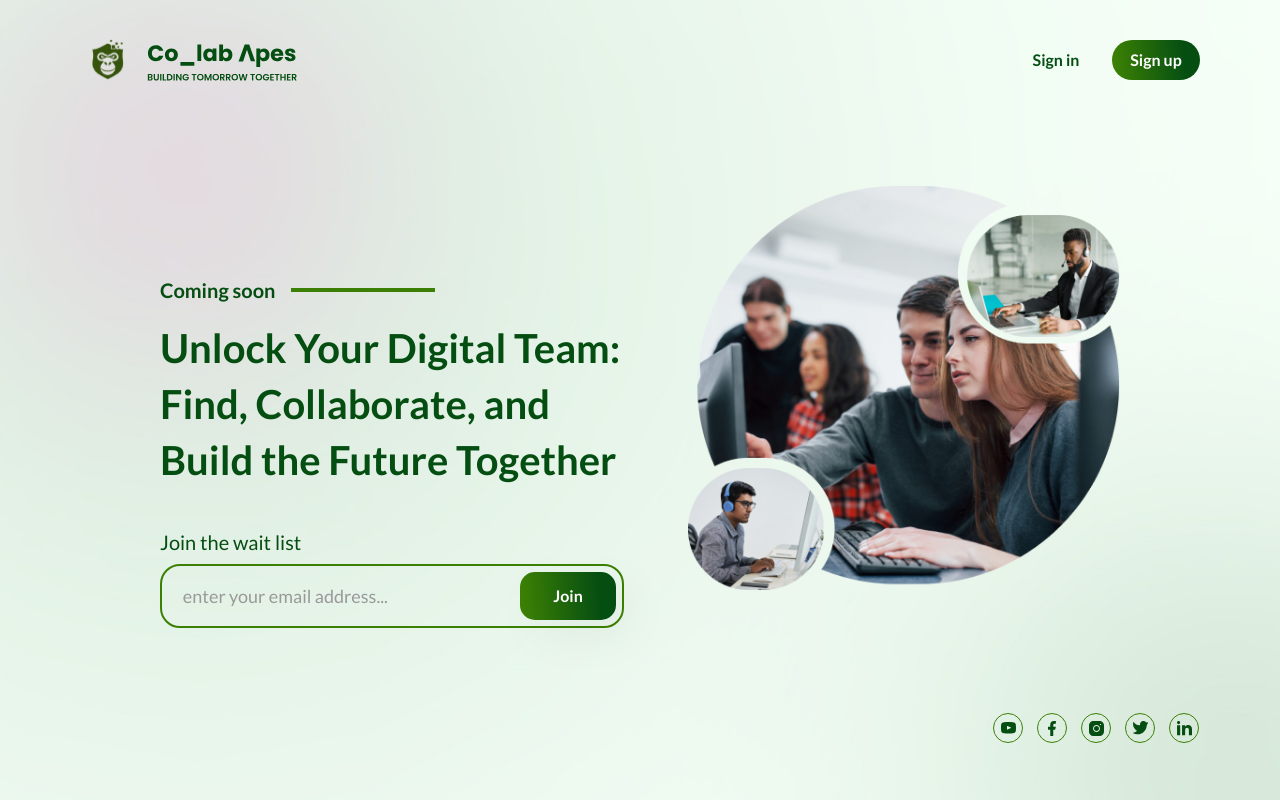
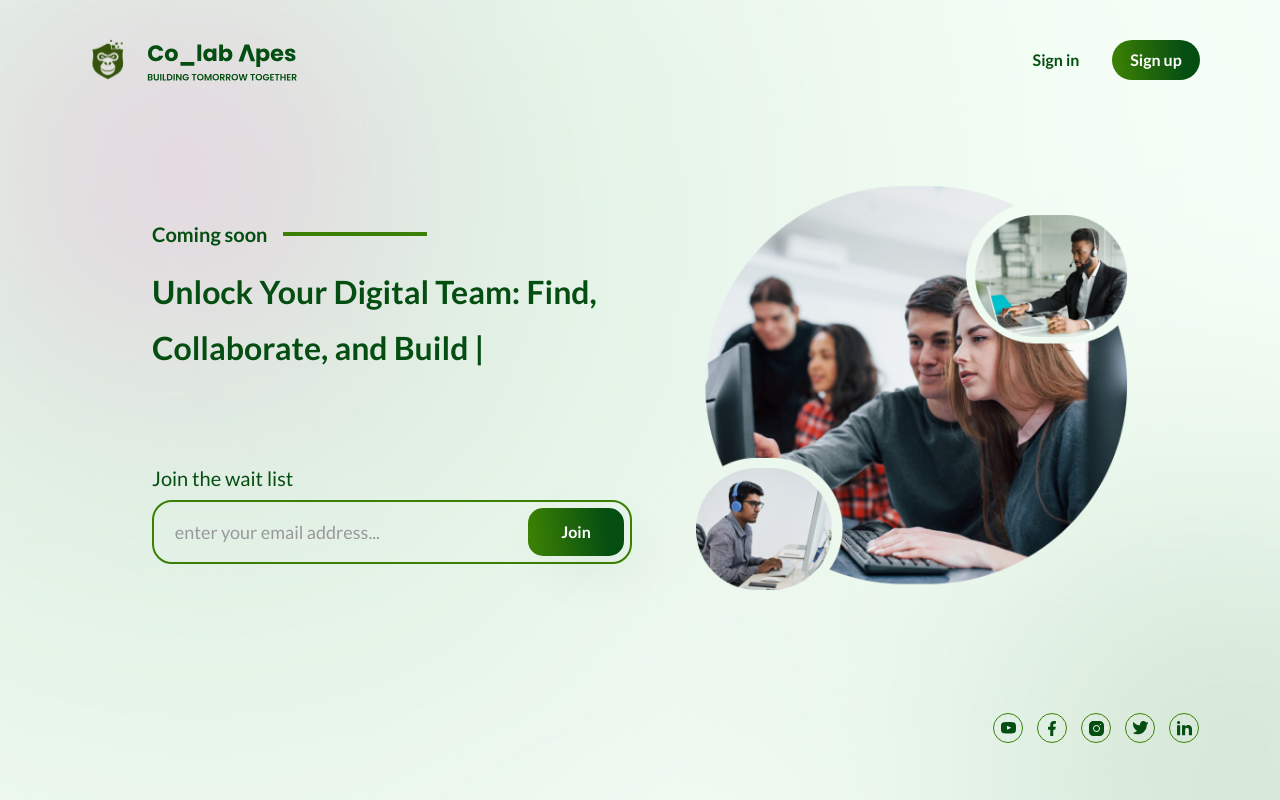
Before and after one commit to Colab-Apes/landingpage, a React (Create React App) app: page / in a window 1280 px wide. Built offline with nearby package versions, Linux system fonts and the light colour scheme.

Commit message:
working on it

```diff
--- a/src/Components/Hero.jsx
+++ b/src/Components/Hero.jsx
@@ -5,6 +5,7 @@ import { RiErrorWarningLine } from "react-icons/ri";
 import { IoIosClose } from "react-icons/io";
 
 import { ToastContainer, toast } from "react-toastify";
+import { TypeAnimation } from "react-type-animation";
 const Hero = () => {
   const [success, setsuccess] = useState(false);
   const [email, setemail] = useState("");
@@ -39,17 +40,35 @@ const Hero = () => {
 
   return (
     <div className="grid lg:flex lg:px-10 mt-14 lg:mt-0 xl:px-20 md:h-[75vh] w-full justify-center lg:gap-x-10 xl:gap-x-16 items-center justify-items-center  ">
-      <div className="flex flex-col lg:h-[30vh] justify-around ">
+      <div className="flex flex-col lg:min-h-[30vh] justify-around ">
         <div className="flex items-center gap-x-4 mt-2 ">
           <p className="text-main text-lg md:text-2xl xlg:text-lg xl:text-xl font-bold">
             Coming soon
           </p>
           <div className=" bg-[#3B8004] w-[10rem] xl:w-[9rem] h-[0.2rem]"></div>
         </div>
-        <p className="text-[1.6rem] text-left lg:leading-[3rem]  xl:leading-[3.5rem] sm:text-[1.9rem] md:text-4xl lg:text-[2rem] xl:text-[2.5rem] text-main mt-4 font-bold ">
-          Unlock Your Digital Team: Find, Collaborate, and Build the Future
-          Together
-        </p>
+        {/* <div className="text-[1.6rem] text-left lg:leading-[3rem] w-[30rem] h-[10rem]  bg-red-400 xl:leading-[3.5rem] sm:text-[1.9rem] md:text-4xl lg:text-[2rem] xl:text-[2.5rem] text-main mt-4 font-bold ">
+
+        </div> */}
+        <TypeAnimation
+          className="text-[1.6rem] text-left lg:leading-[3rem] w-full lg:w-[30rem]  h-[10rem]   xl:leading-[3.5rem] sm:text-[1.9rem] md:text-4xl lg:text-[2rem] xl:text-[2.5rem] text-main mt-4 font-bold "
+          sequence={[
+            // Same substring at the start will only be typed once, initially
+            "Unlock Your Digital Team: Find, Collaborate, and Build the Future Together",
+            1000,
+            "Unlock Your Digital Dream Team: Find, Collaborate, and Soar Together",
+            1000,
+            "Unleash Your Digital Vision with the Perfect Dream Team",
+            1000,
+            "Empowering Digital Entrepreneurs to Build their Dream Team for Success",
+            1000,
+            "Unleash Your Digital Vision. Find Your Dream Team Today!",
+            1000,
+          ]}
+          speed={1}
+          style={{ fontSize: "2em" }}
+          repeat={Infinity}
+        />
         <img
           src={heroimage}
           alt=""
```
